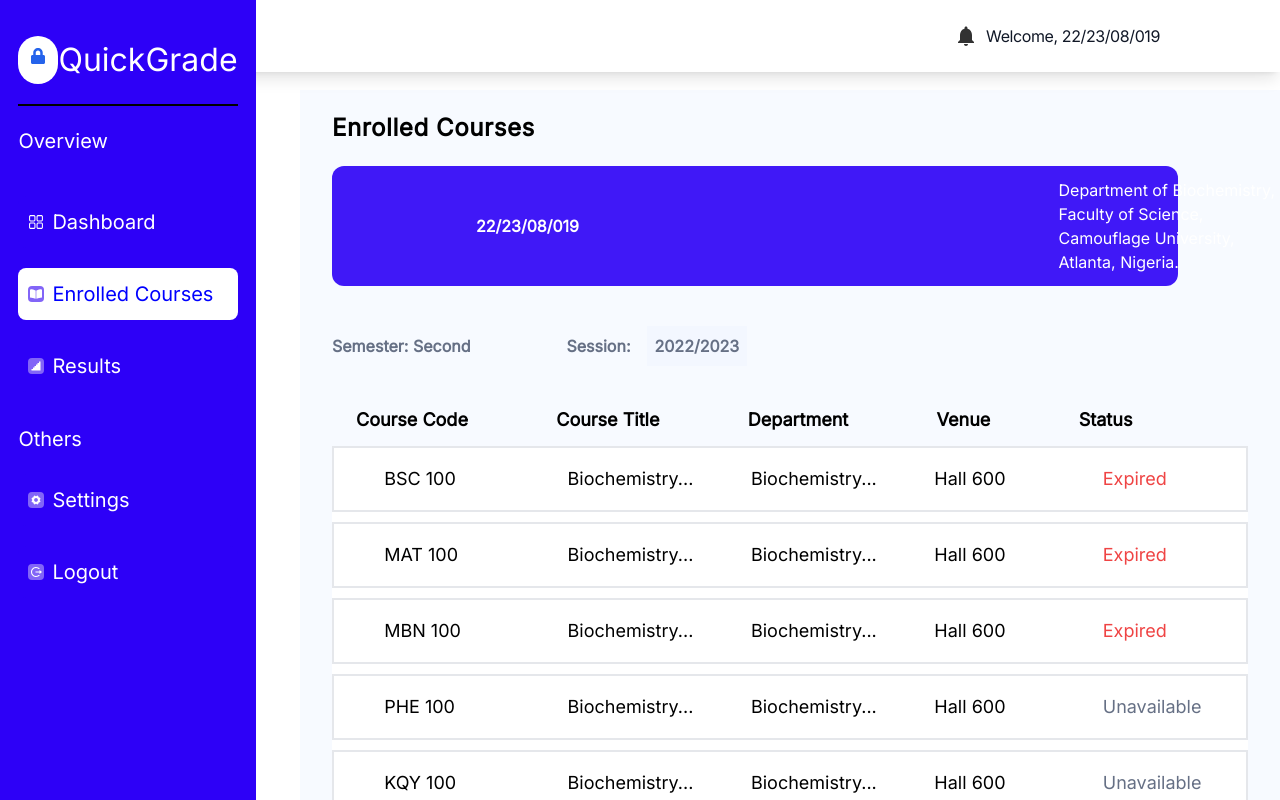
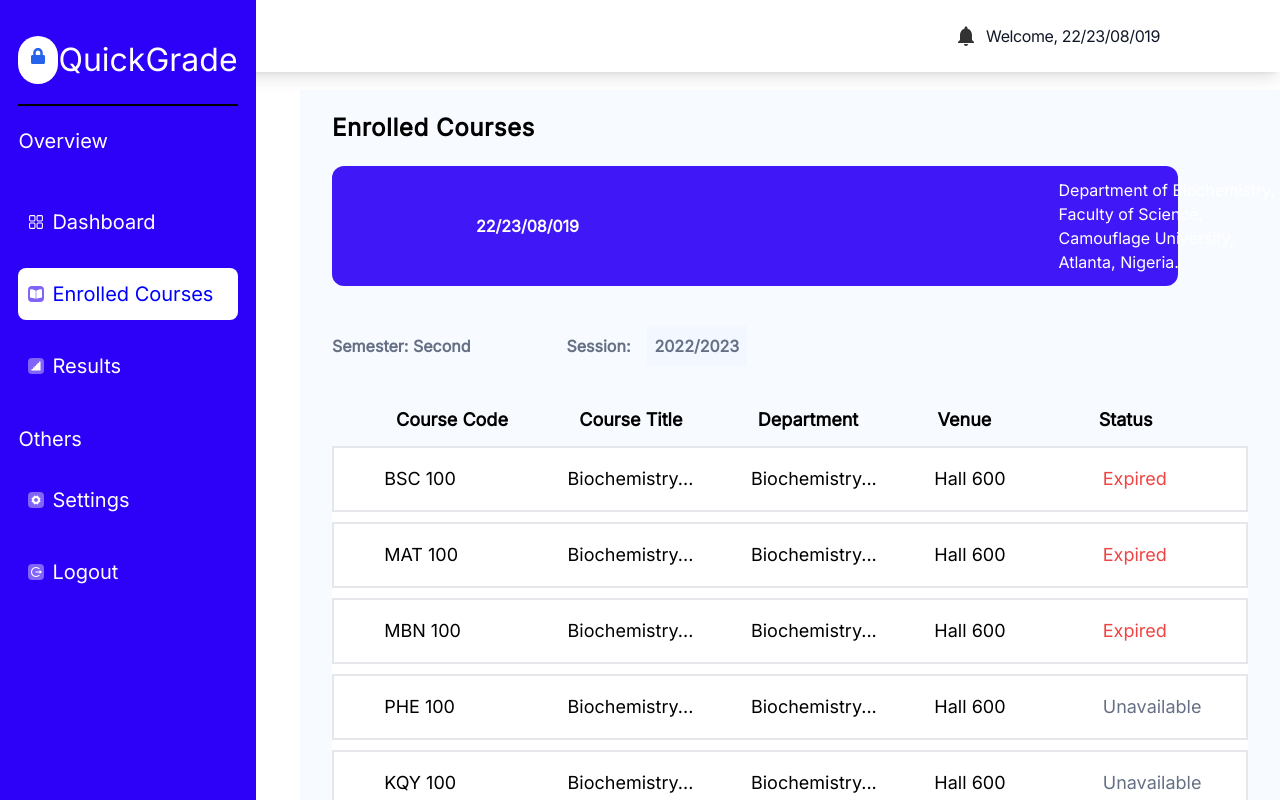
Before and after one commit to MedalLeink/QuickGrade_Frontend, a React (Vite) app: page /EnrolledCourses in a window 1280 px wide. Shown: the top 800 px of the page. Built offline with nearby package versions, Linux system fonts and the light colour scheme.

Commit message:
newest update on enrolled courses

```diff
--- a/src/pages/EnrolledCourses.tsx
+++ b/src/pages/EnrolledCourses.tsx
@@ -149,17 +149,21 @@ const EnrolledCourses = () => {
                 <table className="w-full flex flex-col">
                   <thead className="w-[90%]">
                     <tr className="w-[100%] flex justify-between items-center">
-                      <th className="text-start text-lg px-6 py-3">
+                      <th className="text-start text-lg px-6 py-3 pl-16 pr-1">
                         Course Code{" "}
                       </th>
-                      <th className="text-start text-lg px-6 py-3">
+                      <th className="text-start text-lg px-6 py-3 pl-2 pr-2">
                         Course Title
                       </th>
-                      <th className="text-start text-lg px-6 py-3">
+                      <th className="text-start text-lg px-6 py-3 pl-2 pr-1">
                         Department
                       </th>
-                      <th className="text-start text-lg px-6 py-3">Venue</th>
-                      <th className="text-start text-lg px-6 py-3">Status</th>
+                      <th className="text-start text-lg px-6 py-3 pl-4">
+                        Venue
+                      </th>
+                      <th className="text-start text-lg px-6 py-3 pr-1">
+                        Status
+                      </th>
                     </tr>
                   </thead>
                   <div className="bg-white">
```
